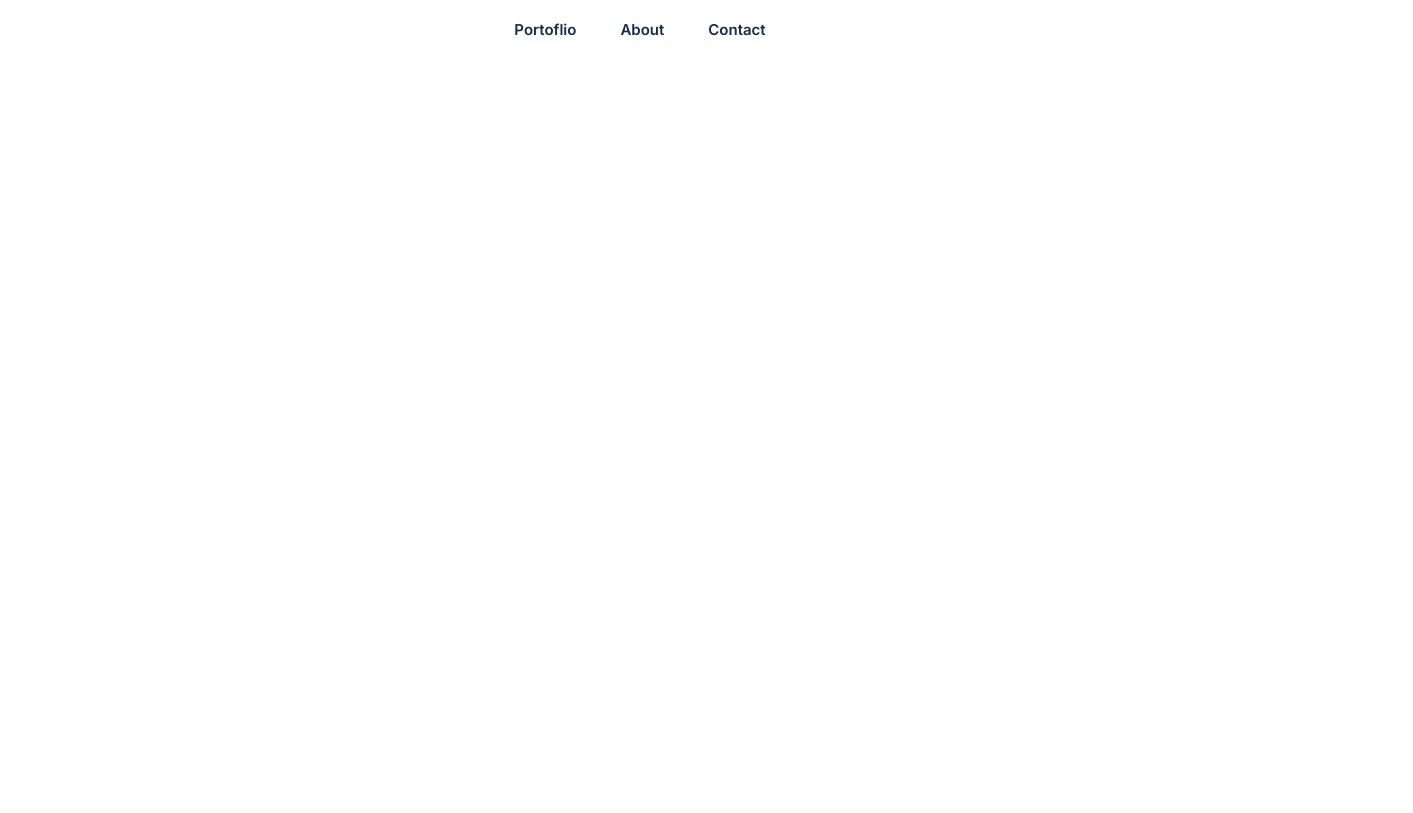
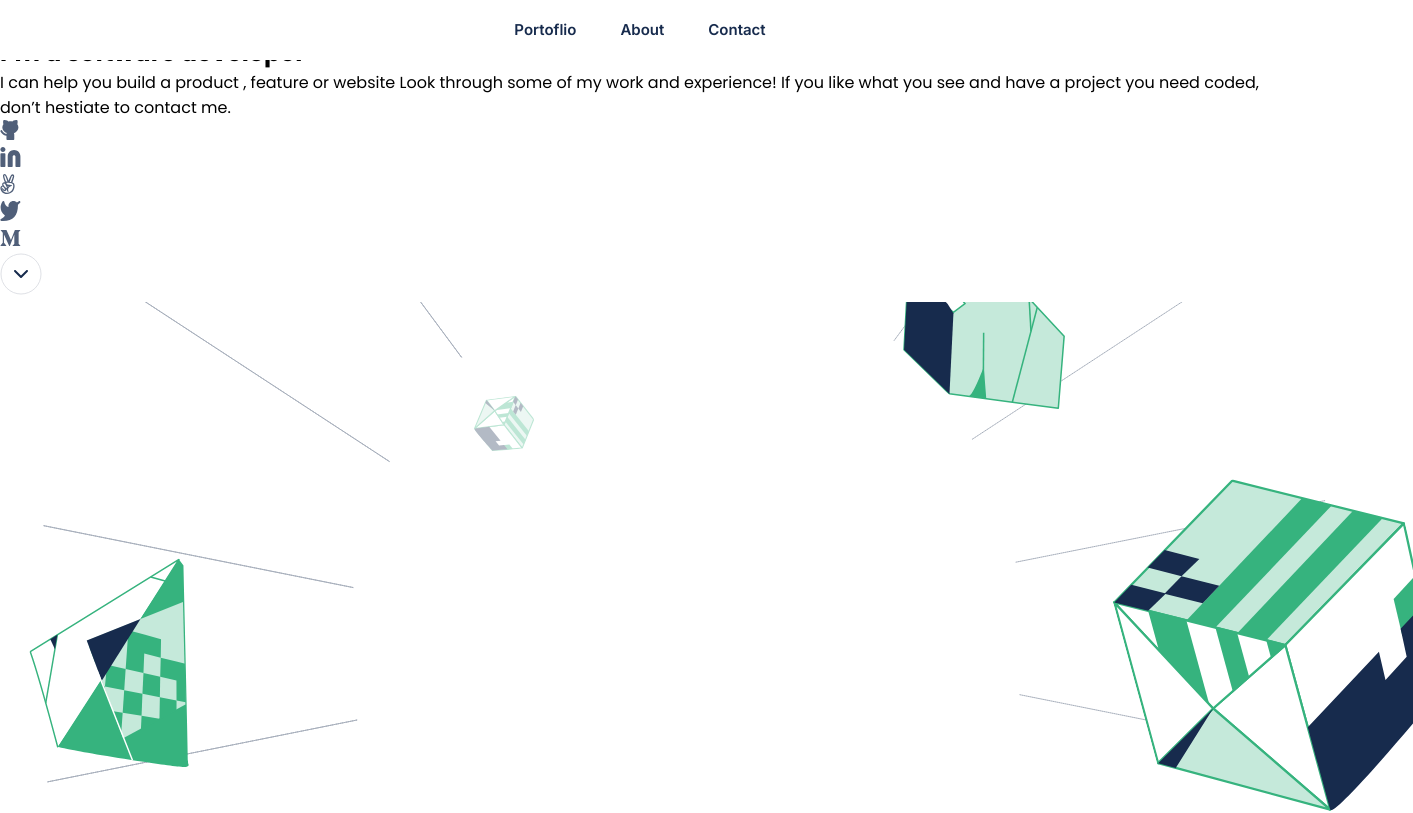
Before and after one commit to Titus-Kiplagat/Microverse-Portfolio-Project, a website: page index.html in a window 1280 px wide. Shown: the top 813 px of the page, 1413 px wide, since content can reach past the window. Drawn offline with Linux system fonts and the light colour scheme.

Commit message:
Create the headline section

```diff
--- a/index.html
+++ b/index.html
@@ -11,7 +11,7 @@
 
   <body>
     <header class="header-container">
-      <div class="header-wrapper">
+      <div class="wrapper">
         <div class="header-inner">
           <nav class="navbar">
             <div class="navbar-header">
@@ -20,13 +20,13 @@
               </button>
               <ul class="navbar-list">
                 <li class="navbar-item">
-                  <a href="#work">Portoflio</a>
+                  <a class="btn-hover" href="#work">Portoflio</a>
                 </li>
                 <li class="navbar-item">
-                  <a href="#about-me">About</a>
+                  <a class="btn-hover" href="#about-me">About</a>
                 </li>
                 <li class="navbar-item">
-                  <a href="#contact">Contact</a>
+                  <a class="btn-hover" href="#contact">Contact</a>
                 </li>
               </ul>
             </div>
@@ -37,5 +37,102 @@
         </div>
       </div>
     </header>
+        <section class="headline-container">
+      <div class="wrapper">
+        <div class="headline-content">
+          <h1 class="primary-headline">
+            <span class="first-headline"
+              >Hey there. I’m Titus Kiplagat</span
+            > <br/>
+            <span class="second-headline"
+              >I’m a software developer</span
+            >
+          </h1>
+          <p class="text-headline">
+            I can help you build a product , feature or website Look through
+            some of my work and experience! If you like what you see and have a
+            project you need coded, don’t hestiate to contact me.
+          </p>
+          <ul class="social-icons">
+            <li class="social-icon">
+              <a
+                href="https://github.com/Titus-Kiplagat"
+                class="social-icon-link"
+              >
+                <img
+                  src="./assets/social-media/github.svg"
+                  alt="twitter icon"
+                  class="social-icon-img btn-zoom"
+                />
+              </a>
+            </li>
+            <li class="social-icon">
+              <a
+                href="hhttps://www.linkedin.com/in/titus-kiplagat-kemboi-9a8848262/"
+                class="social-icon-link"
+              >
+                <img
+                  src="./assets/social-media/linkedin.svg"
+                  alt="linkedin icon"
+                  class="social-icon-img btn-zoom"
+                />
+              </a>
+            </li>
+            <li class="social-icon">
+              <a
+                href="#"
+                class="social-icon-link"
+              >
+                <img
+                  src="./assets/social-media/angellist.svg"
+                  alt="angellist icon"
+                  class="social-icon-img btn-zoom"
+                />
+              </a>
+            </li>
+            <li class="social-icon">
+              <a
+                href="#"
+                class="social-icon-link"
+              >
+                <img
+                  src="./assets/social-media/twitter.svg"
+                  alt="twitter icon"
+                  class="social-icon-img btn-zoom"
+                />
+              </a>
+            </li>
+            <li class="social-icon">
+              <a
+                href="#"
+                class="social-icon-link"
+              >
+                <img
+                  src="./assets/social-media/medium.svg"
+                  alt="medium icon"
+                  class="social-icon-img btn-zoom"
+                />
+              </a>
+            </li>
+          </ul>
+          <a
+            href="#work"
+            class="headline-scroll"
+          >
+            <img
+              src="./assets/Disabled.svg"
+              alt="headline scroll icon"
+              class="scroll-icon btn-zoom"
+            />
+          </a>
+        </div>
+        <div class="headline-background">
+          <img
+            src="./assets/Header-llustration-desktop.svg"
+            alt="background screen display on desktop"
+          />
+        </div>
+      </div>
+    </section>
   </body>
 </html>
```
